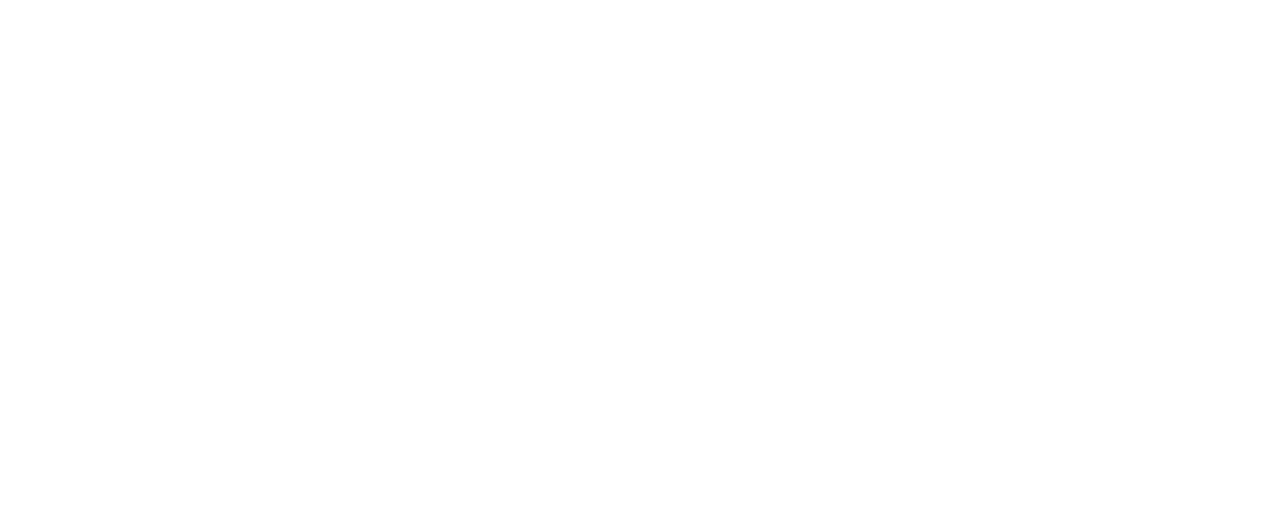
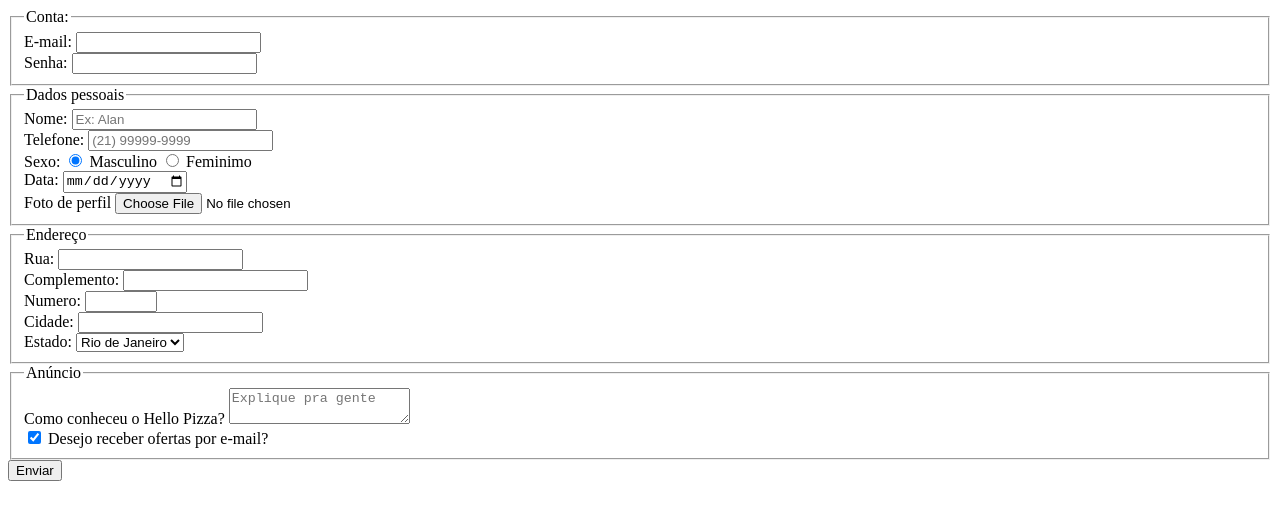
Before and after one commit to alanrslima/pick-html, a plain HTML site: page hello_pizza/form.html in a window 1280 px wide. Drawn offline with Linux system fonts and the light colour scheme.

Commit message:
Adicionado formularios/validacoes

```diff
--- a/hello_pizza/form.html
+++ b/hello_pizza/form.html
@@ -0,0 +1,97 @@
+<!DOCTYPE html>
+<html lang="en">
+
+<head>
+    <meta charset="UTF-8">
+    <meta name="viewport" content="width=device-width, initial-scale=1.0">
+    <title>Document</title>
+</head>
+
+<body>
+    <form method="GET" action="http://arquivo.devmedia.com.br/projeto/requisicao.php">
+
+        <fieldset>
+            <legend>Conta:</legend>
+            <div>
+                <label>E-mail:</label>
+                <input type="email" name="email" required />
+            </div>
+            <div>
+                <label>Senha:</label>
+                <input type="password" name="password" />
+            </div>
+        </fieldset>
+
+        <fieldset>
+            <legend>Dados pessoais</legend>
+            <div>
+                <label>Nome:</label>
+                <input type="text" placeholder="Ex: Alan" name="name" />
+            </div>
+            <div>
+                <label>Telefone:</label>
+                <input type="text" placeholder="(21) 99999-9999" name="phone" />
+            </div>
+            <div>
+                <label>Sexo:</label>
+                <input type="radio" value="masculino" name="sexo" checked />
+                <label>Masculino</label>
+                <input type="radio" value="feminino" name="sexo" />
+                <label>Feminimo</label>
+            </div>
+            <div>
+                <label>Data:</label>
+                <input type="date"name="date" />
+            </div>
+            <div>
+                <label>Foto de perfil</label>
+                <input type="file" accept="image/*" name="image" />
+            </div>
+        </fieldset>
+
+        <fieldset>
+            <legend>Endereço</legend>
+            <div>
+                <label>Rua:</label>
+                <input type="text" name="street" />
+            </div>
+            <div>
+                <label>Complemento:</label>
+                <input type="text" name="complement" />
+            </div>
+            <div>
+                <label>Numero:</label>
+                <input type="number" min="1" max="9999" name="number" />
+            </div>
+            <div>
+                <label>Cidade:</label>
+                <input type="text" name="city" />
+            </div>
+            <div>
+                <label>Estado:</label>
+                <select name="state">
+                    <option value="rj">Rio de Janeiro</option>
+                    <option value="mg">Minas Gerais</option>
+                </select>
+            </div>
+        </fieldset>
+
+        <fieldset>
+            <legend>Anúncio</legend>
+            <div>
+                <label>Como conheceu o Hello Pizza?</label>
+                <textarea maxlength="256" placeholder="Explique pra gente" name="about"></textarea>
+            </div>
+
+            <div>
+                <input type="checkbox" checked name="receive_email" />
+                <label>Desejo receber ofertas por e-mail?</label>
+            </div>
+        </fieldset>
+
+        <input type="submit" value="Enviar" />
+
+    </form>
+</body>
+
+</html>
```
Also changed, not shown: hello_pizza/index.html (+2 -0 lines), 1 other file.
